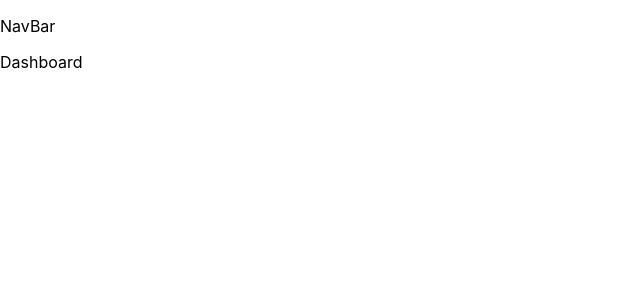
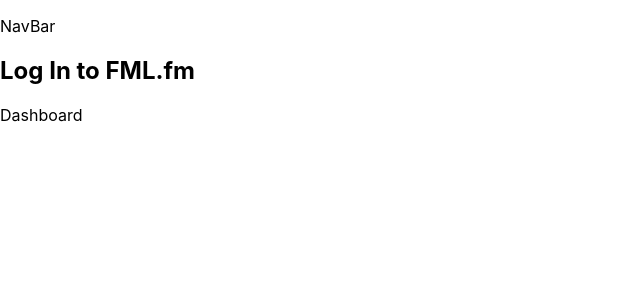
Before and after one commit to jaywiles/411_mymusicapp, a React (Create React App) app: page / in a window 1280 px wide. Shown: the top 300 px of the page, without its empty margins (0-640 px from the left). Built offline with nearby package versions, Linux system fonts and the light colour scheme.

Commit message:
beginnings of signin

```diff
--- a/package.json
+++ b/package.json
@@ -3,6 +3,7 @@
   "version": "0.1.0",
   "private": true,
   "dependencies": {
+    "@babel/runtime": "^7.7.2",
     "@material-ui/core": "^4.6.0",
     "react": "^16.11.0",
     "react-dom": "^16.11.0",
--- a/src/App.js
+++ b/src/App.js
@@ -2,7 +2,8 @@
 import './App.css';
 import Dashboard from './components/Dashboard';
 import NavBar from './components/NavBar';
-// import {Button, TextField} from '@material-ui/core';
+import SignIn from './components/SignIn'
+import {Button, TextField} from '@material-ui/core';
 
 class App extends Component {
 
@@ -19,6 +20,10 @@
 				<NavBar />
 			</header>
 
+      <section className="login-class">
+        <SignIn />
+      </section>
+
 			<section className="">
 				<Dashboard />
 			</section>
--- /dev/null
+++ b/src/components/SignIn.js
@@ -0,0 +1,36 @@
+import React, {Component} from 'react';
+// import {Button, TextField} from '@material-ui/core';
+
+class SignIn extends Component {
+  state = {
+    loggedIn: false,
+    // need items here...
+  }
+
+  isLoggedIn() {
+    if (this.loggedIn) {
+      console.log('hello world')
+    }
+  }
+
+  render() {
+    return (
+      // <div>NavBar</div>
+      <div>
+        <h1>Log In to FML.fm</h1>
+      <p>{console.log('hello world')}</p>
+
+
+
+
+
+
+
+      </div>
+    )
+  }
+
+
+}
+
+export default SignIn;
```
Also changed, not shown: 1 other file (tests, documents, lock files or other folders). Lines whose indentation alone changed are shown as unchanged.
